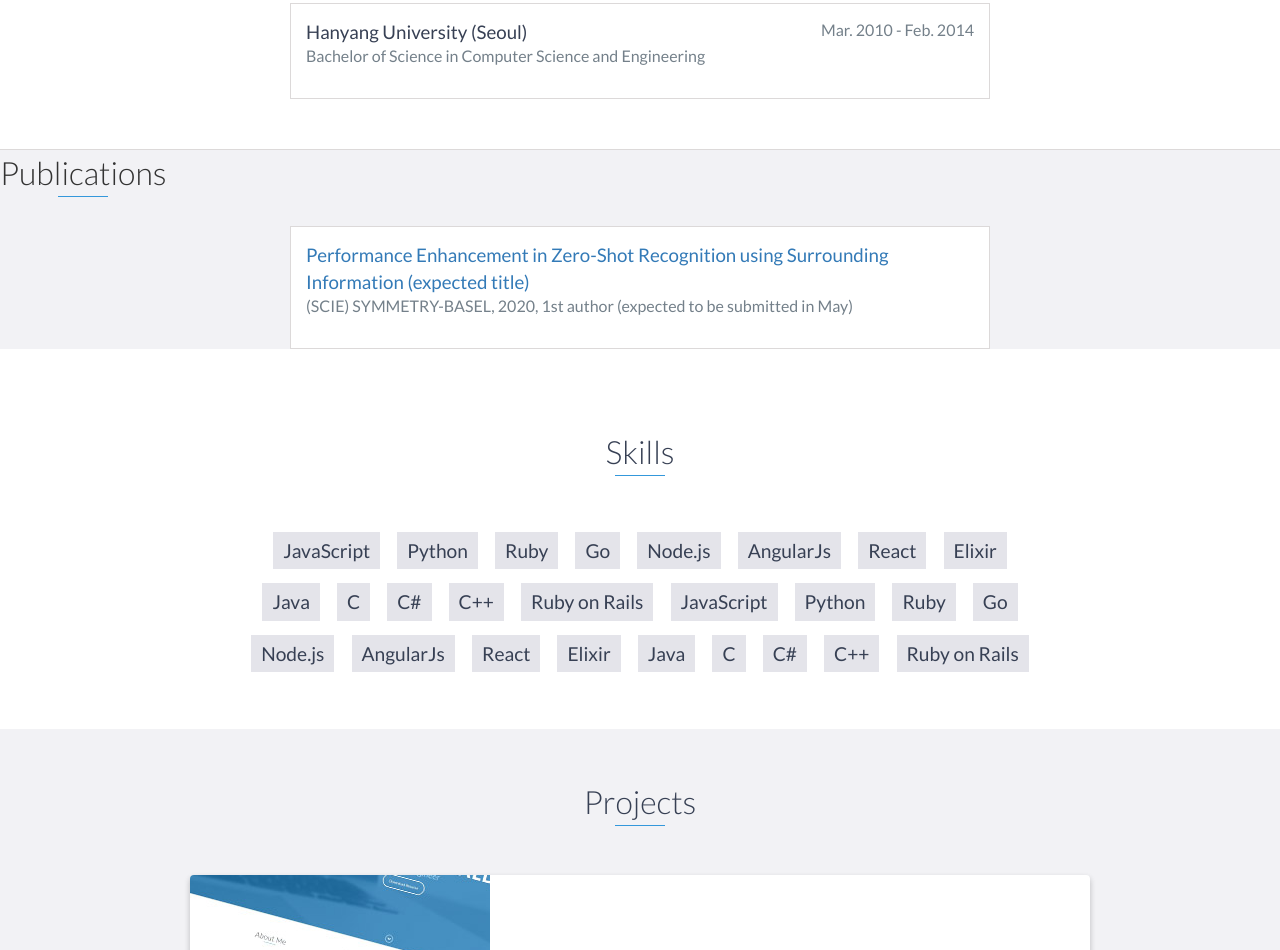
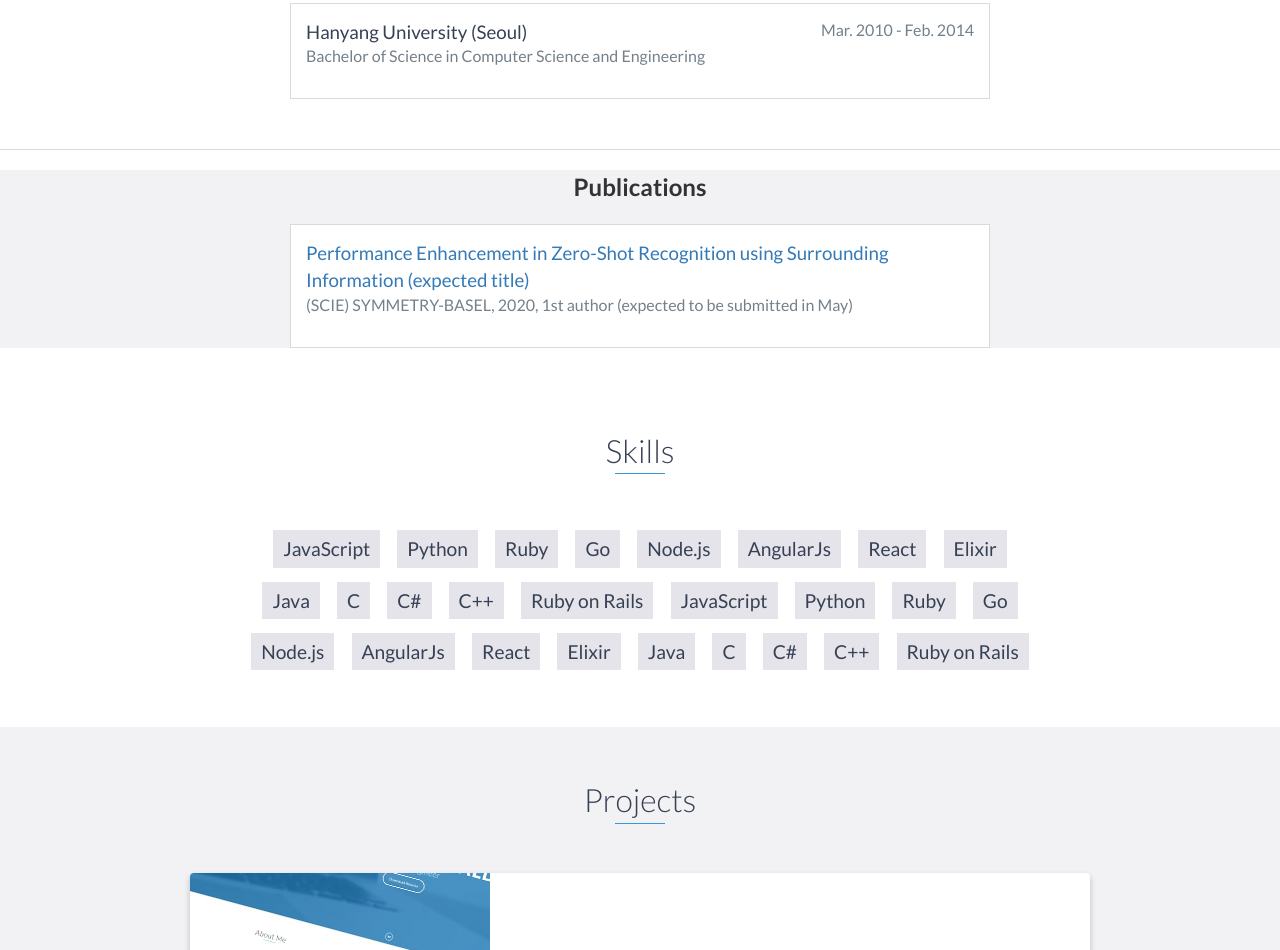
Before and after one commit to tim0225/tim0225.github.io, a website: page index.html in a window 1280 px wide. Shown: the part 1438-2388 px from the top of the page. Drawn offline with nearby package versions, Linux system fonts and the light colour scheme.

Commit message:
align center

```diff
--- a/index.html
+++ b/index.html
@@ -143,7 +143,7 @@
     <!-- End #education -->
 
     <div id="publications" class="background-alt">
-        <h2 class="heading" style="text-align: center;">Publications</h2>
+        <h2 style="text-align: center">Publications</h2>
         <div class="education-block" style="background-color:white">
             <h3> <a href="http://ai.hanyang.ac.kr/"> Performance Enhancement in Zero-Shot Recognition using Surrounding Information (expected title)</a></h3>
             <h4>(SCIE) SYMMETRY-BASEL, 2020, 1st author (expected to be submitted in May)</h4>
```
